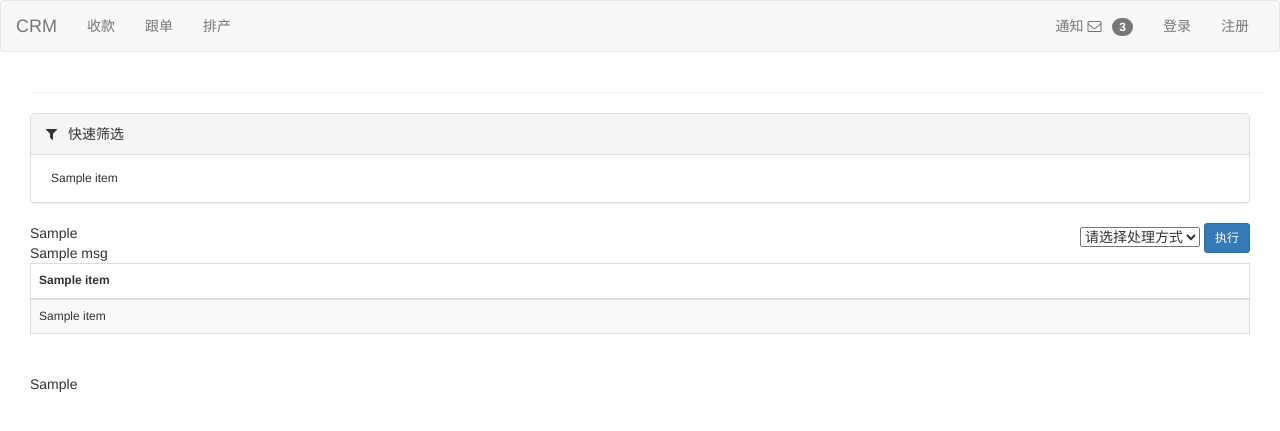
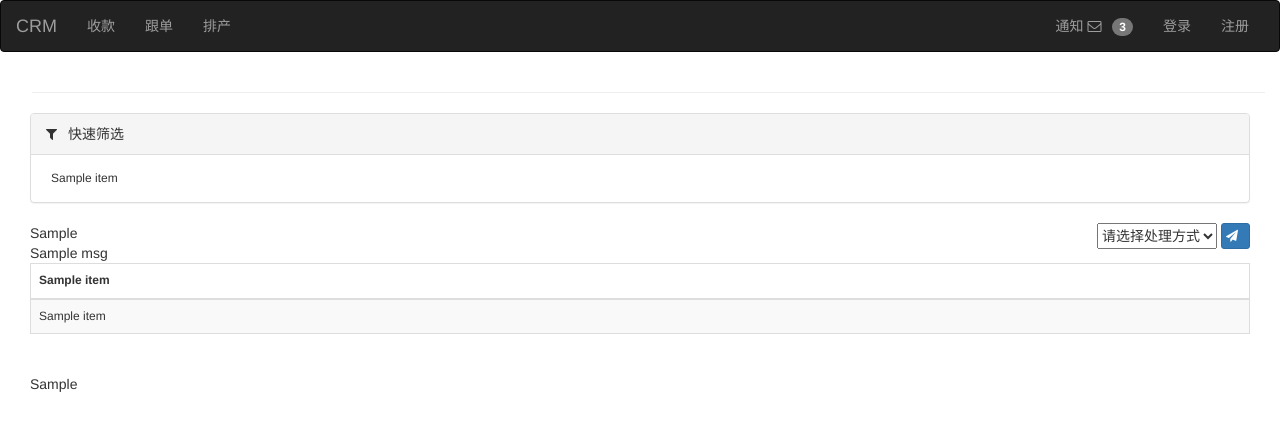
Before and after one commit to brankwong2008/newpaycrm, a Django app: template dipay/templates/dipay/show_follow_order_list.html in a window 1280 px wide. Shown: the top 431 px of the page. Run offline with Django 3.2, Linux system fonts and the light colour scheme; the template is opened without the code that fills it: most values are stand-ins (such as "Sample title", 1, 10 or a date in 2020); some libraries are stand-ins or nearby versions.

Commit message:
修正上传错误简化版式weekly去掉X订单

```diff
--- a/dipay/static/css/dipay.css
+++ b/dipay/static/css/dipay.css
@@ -111,3 +111,47 @@
             font-weight: bolder;
             font-size: larger;
         }
+
+        /*批量操作的select标签样式*/
+         select.handle-select, button.handle-btn {
+        height: 26px;
+        vertical-align: middle;
+    }
+          /*批量操作的select标签后面的执行按钮样式*/
+    button.handle-btn {
+        padding: 2px 4px;
+        line-height: 20px;
+    }
+
+
+      tr.active {
+            border-left: 3px solid #fdc00f;
+        }
+
+        table {
+            font-size: 12px;
+        }
+
+        .panel-body {
+            font-size: 12px;
+        }
+
+        .search-group .row {
+            margin-left: 5px;
+        }
+
+        .search-group .row a {
+            display: inline-block;
+            padding: 5px;
+            margin: 5px;
+            border: 1px solid lightgrey;
+            font-size: 13px;
+        }
+
+        .search-group .row a.active {
+            background-color: paleturquoise;
+        }
+
+        .search-group .others {
+            display: inline-block;
+        }
--- a/dipay/static/css/layout.css
+++ b/dipay/static/css/layout.css
@@ -7,7 +7,7 @@ i {
 
 /* 导航栏的active字体 */
 .navbar li a.active {
-    color: darkblue;
+    color: darkorange;
     font-weight: bolder;
 }
 
--- a/dipay/templates/dipay/show_follow_order_list.html
+++ b/dipay/templates/dipay/show_follow_order_list.html
@@ -3,6 +3,7 @@
 
 {% block css %}
     <link rel="stylesheet" href="{% static '/css/dipay.css' %}">
+
 {% endblock %}
 
 
@@ -41,6 +42,8 @@
 
                     <input name="q" type="text" value="{{ user_query }}" placeholder="{{ search_placeholder }}">
                     <button type="submit"><i class="fa fa-search"></i></button>
+                    <button id="id-clear-search" onclick="clearSearch()"><i class="fa fa-rotate-left"></i></button>
+
 
                 </form>
             {% endif %}
@@ -52,13 +55,13 @@
                 {% if batch_process_dict %}
                     <div class="pull-right">
 
-                        <select name="handle_type" >
+                        <select name="handle_type" class="handle-select">
                             <option value="">请选择处理方式</option>
                             {% for func,text in batch_process_dict.items %}
                                 <option value="{{ func }}">{{ text }}</option>
                             {% endfor %}
                         </select>
-                        <button type="submit" class="btn btn-primary btn-sm">执行</button>
+                        <button type="submit" class="btn btn-primary btn-sm handle-btn"><i class="fa fa-send"></i></button>
 
                     </div>
 
--- a/dipay/views/applyorder.py
+++ b/dipay/views/applyorder.py
@@ -375,6 +375,7 @@ class ApplyOrderHandler(PermissionHanlder, StarkHandler):
                     if followorder_obj:
                         for field in ['ETA', 'ETD', 'load_info', 'book_info', 'status']:
                             if d.get(field):
+                                # 如果表里面的statu落后于CRM中则不更新
                                 if field == 'status' and d.get(field) < followorder_obj.status:
                                     continue
                                 setattr(followorder_obj, field, d[field])
--- a/dipay/views/applyorder_verify.py
+++ b/dipay/views/applyorder_verify.py
@@ -8,6 +8,7 @@ from datetime import datetime
 
 
 class ApplyOrderVerifyHandler(PermissionHanlder, StarkHandler):
+    has_add_btn =  False
     # 加入一个组合筛选框
     option_group = [
         Option(field='status'),
--- a/dipay/views/weeklyplan.py
+++ b/dipay/views/weeklyplan.py
@@ -102,9 +102,9 @@ class WeekelyPlanHandler(PermissionHanlder, StarkHandler):
         if not request.GET.get('status'):
             for item in self.tab_list:
                 if item[2] == 'active':
-                    return self.model_class.objects.filter(status=self.status_dict.get(item[0]))
+                    return self.model_class.objects.filter(status=self.status_dict.get(item[0])).exclude(order__order_type=2)
         else:
-            return self.model_class.objects.filter(status__in=[1,5])
+            return self.model_class.objects.filter(status__in=[1,5]).exclude(order__order_type=2)
 
     def get_per_page(self):
         return 20
--- a/rbac/static/rbac/rbac.js
+++ b/rbac/static/rbac/rbac.js
@@ -19,3 +19,9 @@
 
     });
 })(jQuery);
+
+// 清楚搜索框的内容的js
+function clearSearch() {
+        $("input[name='q']").val('');
+
+    }
--- a/rbac/templates/layout.html
+++ b/rbac/templates/layout.html
@@ -29,7 +29,7 @@
 <body>
 
 
-<nav class="navbar navbar-default">
+<nav class="navbar navbar-inverse">
     <div class="container-fluid">
         <!-- Brand and toggle get grouped for better mobile display -->
         <div class="navbar-header">
--- a/rbac/templates/layout_fullpage.html
+++ b/rbac/templates/layout_fullpage.html
@@ -27,7 +27,7 @@
 <body>
 
 
-<nav class="navbar navbar-default">
+<nav class="navbar navbar-inverse">
     <div class="container-fluid">
         <!-- Brand and toggle get grouped for better mobile display -->
         <div class="navbar-header">
@@ -124,4 +124,6 @@
 
 </body>
 
+<script src="{% static '/rbac/rbac.js' %}"></script>
+
 </html>
```
Also changed, not shown: dipay/templates/dipay/weekly_plan_list.html (+3 -4 lines), stark/templates/stark/show_list.html (+9 -41 lines), stark/tests.py (+67 -49 lines).
